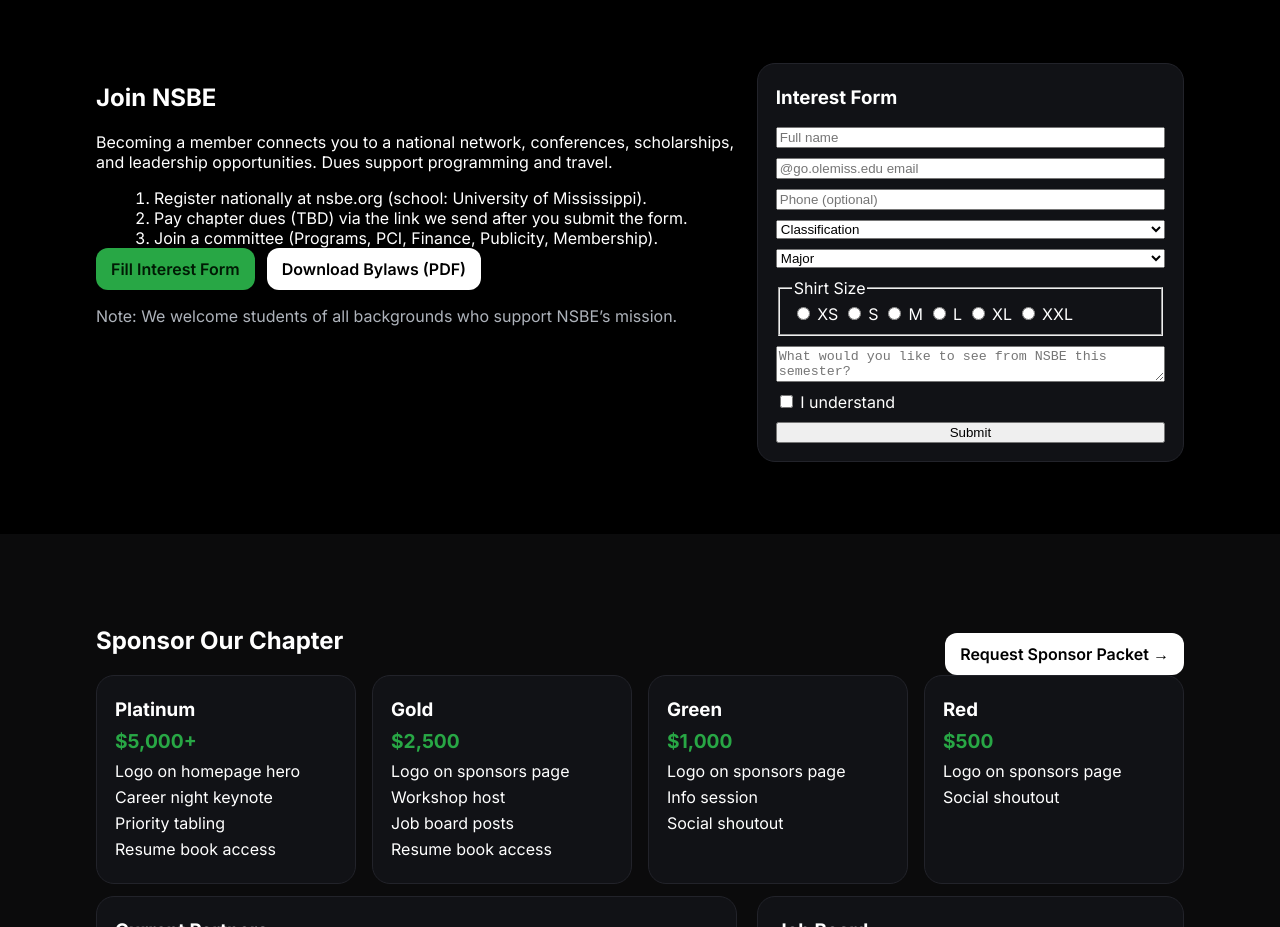
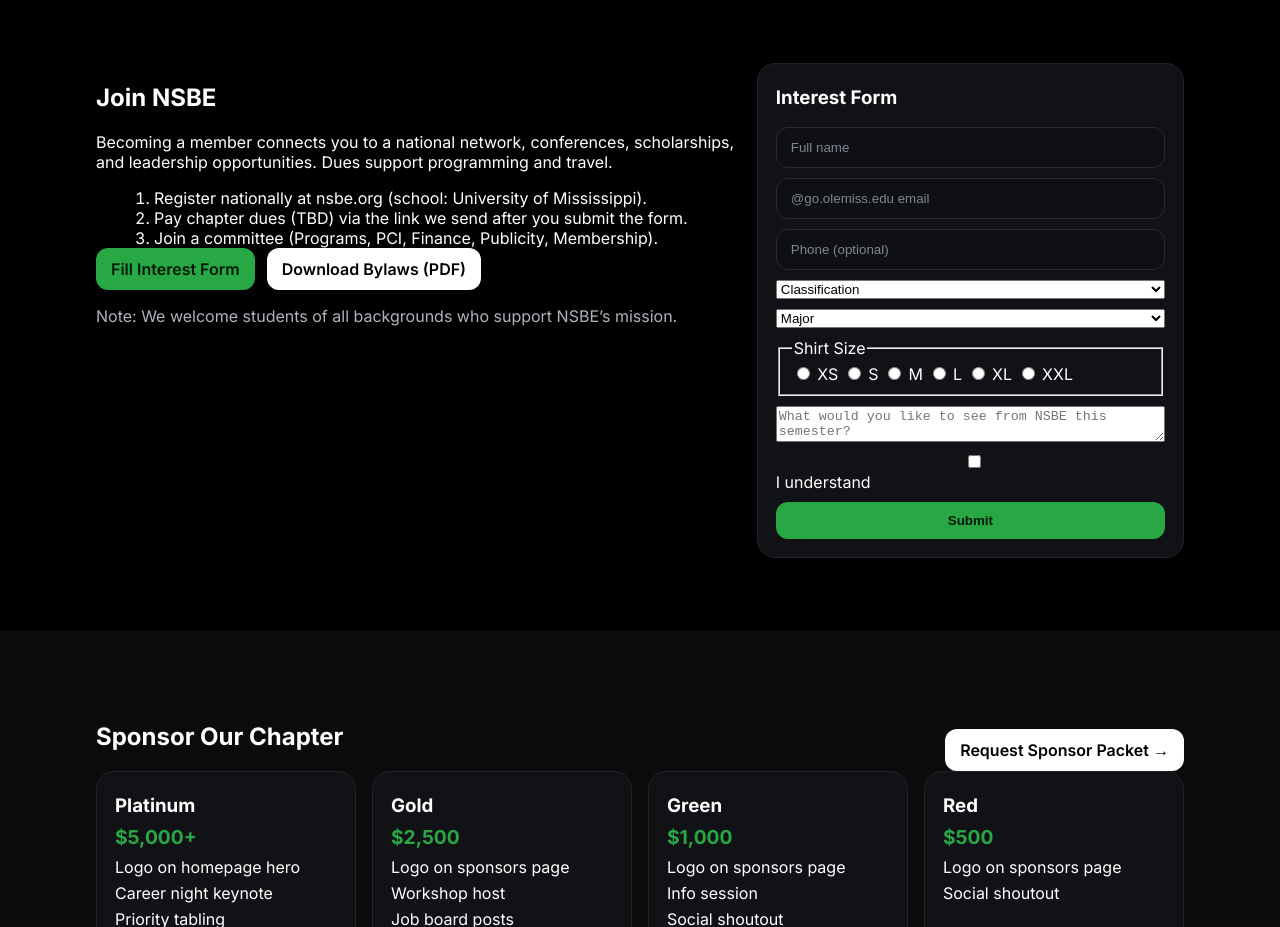
Before and after one commit to olemissnsbe/olemissnsbe.github.com, a plain HTML site: page index.html in a window 1280 px wide. Shown: the part 4240-5167 px from the top of the page. Drawn offline with Linux system fonts and the light colour scheme.

Commit message:
Update index.html
added input classes to new input form

```diff
--- a/index.html
+++ b/index.html
@@ -115,9 +115,9 @@
 
         <form id="join-form" class="card form"action="https://docs.google.com/forms/d/e/1FAIpQLSdztzrQDHfiUW3ODkKb6T3AQVBQXDAtU8zwzD8mV4q4jqnRbg/formResponse" method="POST" target="_self">
   <h3>Interest Form</h3>
-  <input name="entry.1944027699" type="text" placeholder="Full name" required>
-  <input name="entry.1505517121" type="email" placeholder="@go.olemiss.edu email" required>
-  <input name="entry.298931383" type="tel" placeholder="Phone (optional)">
+  <input class="input" name="entry.1944027699" type="text" placeholder="Full name" required>
+  <input class="input" name="entry.1505517121" type="email" placeholder="@go.olemiss.edu email" required>
+  <input class="input" name="entry.298931383" type="tel" placeholder="Phone (optional)">
 
   <select name="entry.555295377" required>
     <option value="" selected disabled>Classification</option>
@@ -157,15 +157,15 @@
   <textarea name="entry.1139327646" placeholder="What would you like to see from NSBE this semester?"></textarea>
 
   <label>
-    <input type="checkbox" name="entry.1951697331" value="I understand" required>
+    <input class="input" type="checkbox" name="entry.1951697331" value="I understand" required>
     I understand
   </label>
 
   <!-- optional but fine to include -->
-  <input type="hidden" name="fvv" value="1">
-  <input type="hidden" name="fbzx" value="8241175698441713347">
+  <input class="input" type="hidden" name="fvv" value="1">
+  <input class="input" type="hidden" name="fbzx" value="8241175698441713347">
 
-  <button type="submit">Submit</button>
+  <button class="btn btn-primary block" type="submit">Submit</button>
 </form>
 
       </div>
```
